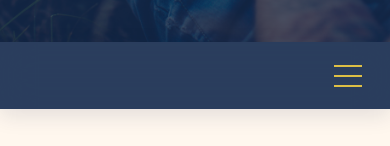
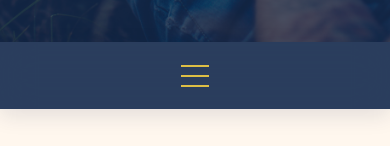
Before and after one commit to chadmortensen/BookandTable, a React (Vite) app: page / in a window 390 px wide. Shown: the part 515-661 px from the top of the page. Built offline with nearby package versions, Linux system fonts and the light colour scheme; a web font is replaced by a local one.

Commit message:
Update styles.css

```diff
--- a/src/styles.css
+++ b/src/styles.css
@@ -137,7 +137,7 @@ a { color: inherit; }
 @media (max-width: 760px) {
   .hero { min-height: 66vh; }
   .nav-inner { position: relative; width: 100%; padding: .85rem 1.25rem; }
-  .menu-toggle { display: flex; width: 44px; height: 40px; margin-left: auto; padding: 9px 8px; border: 0; background: transparent; flex-direction: column; justify-content: space-between; cursor: pointer; }
+  .menu-toggle { display: flex; width: 44px; height: 40px; margin: 0 auto; padding: 9px 8px; border: 0; background: transparent; flex-direction: column; justify-content: space-between; cursor: pointer; }
   .menu-toggle span { display: block; width: 100%; height: 2px; background: var(--mustard); transform-origin: center; transition: transform .25s ease, opacity .2s ease; }
   .site-nav--open .menu-toggle span:nth-child(1) { transform: translateY(10px) rotate(45deg); }
   .site-nav--open .menu-toggle span:nth-child(2) { opacity: 0; }
```
